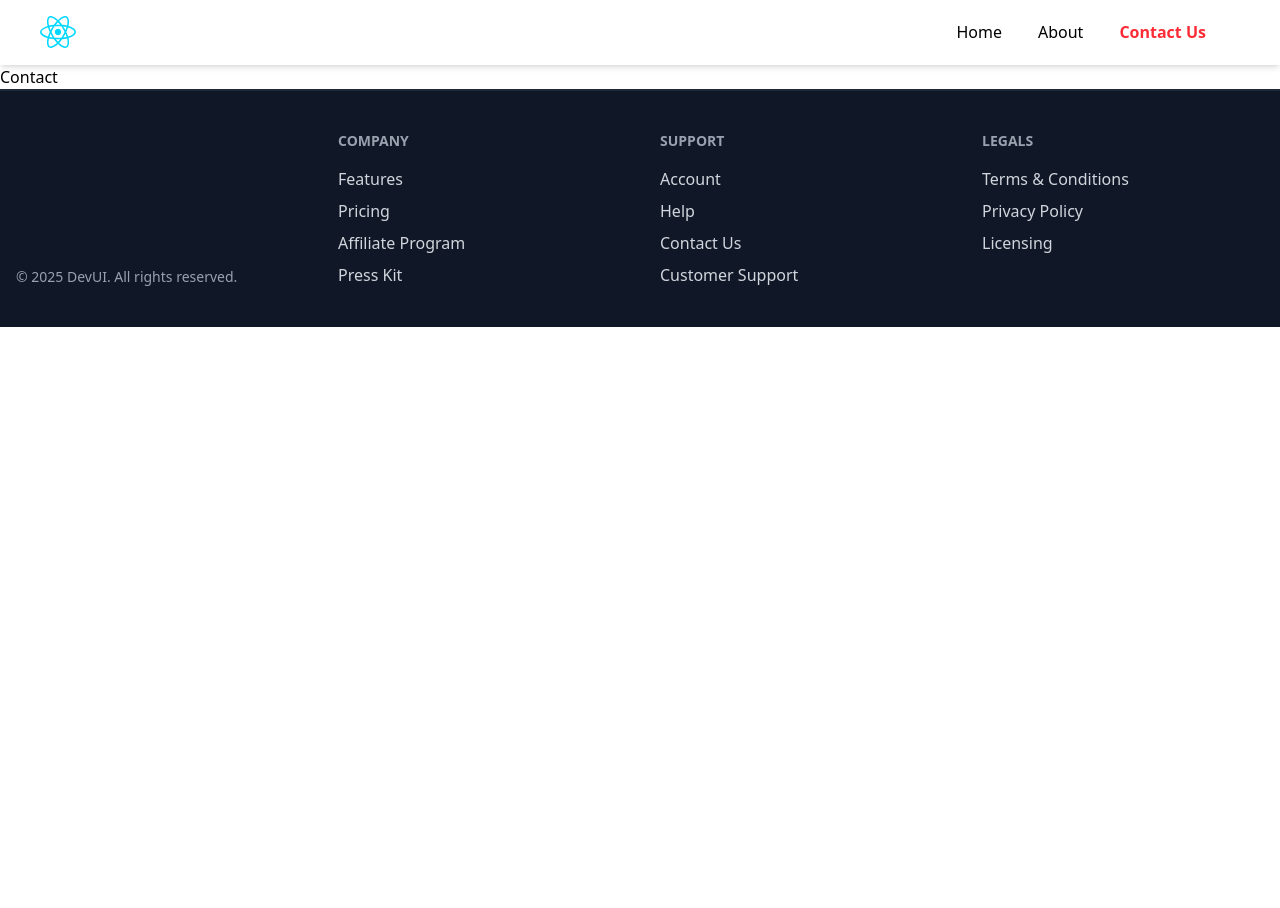
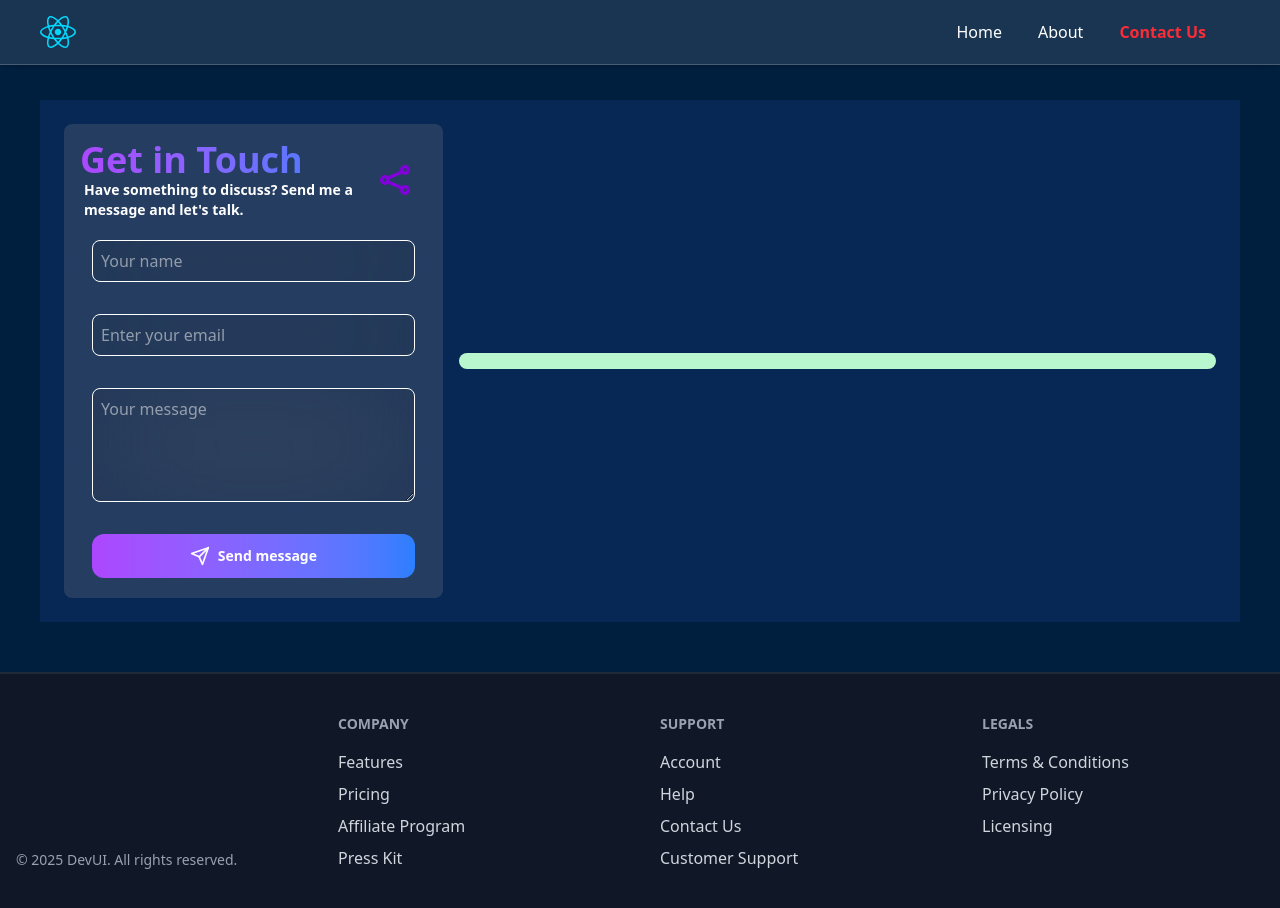
Before and after one commit to shivkantx/MyPortfolio, a React (Vite) app in the folder myportfolio/: page /contact in a window 1280 px wide. Before the commit the page ends 800 px from the top, so only its background shows below. Built offline with nearby package versions, Linux system fonts and the light colour scheme.

Commit message:
Your commit message here

```diff
--- a/myportfolio/package.json
+++ b/myportfolio/package.json
@@ -16,6 +16,7 @@
     "gsap": "^3.13.0",
     "react": "^19.1.0",
     "react-dom": "^19.1.0",
+    "react-hook-form": "^7.57.0",
     "react-router-dom": "^7.6.2"
   },
   "devDependencies": {
--- a/myportfolio/src/components/Header/Header.jsx
+++ b/myportfolio/src/components/Header/Header.jsx
@@ -4,8 +4,8 @@ import Logo from "../SVG_LoGo/Logo";
 
 function Header() {
   return (
-    <div className="w-full z-50 backdrop-blur-md bg-white/10 border-b border-white/20 shadow-md">
-      <nav className="text-black flex justify-between items-center px-4 py-3">
+    <div className=" fixed w-full z-50 backdrop-blur-md bg-white/10 border-b border-white/20 shadow-md">
+      <nav className="text-white flex justify-between items-center px-4 py-3">
         <Link to="/" className="flex items-center pl-6 ">
           <Logo />
         </Link>
--- a/myportfolio/src/pages/Contact.jsx
+++ b/myportfolio/src/pages/Contact.jsx
@@ -1,9 +1,175 @@
-import React from 'react'
+import React from "react";
+import { useForm } from "react-hook-form";
+import { data } from "react-router-dom";
 
 function Contact() {
+  const {
+    register,
+    handleSubmit,
+    formState: { errors, isSubmitting },
+  } = useForm();
+
+  const delay = (d) => {
+    return new Promise((resolve, reject) => {
+      setTimeout(() => {
+        resolve()
+      }, d*1000)
+    })
+  }
+
+  const onSubmit = async (data) => {
+    await delay(2)
+    console.log(data)
+
+  }
+
+
+
   return (
-    <div>Contact</div>
-  )
+    <>
+
+      <div className="relative overflow-x-hidden w-full sm:px-6 md:px-10 bg-[#001f3f] backdrop-blur-2xl">
+
+        <section className="mt-[100px] w-full p-6 mb-[50px] text-white bg-[#072854]">
+          <div className="flex flex-col gap-4 md:flex-row justify-center items-center">
+            {/* Form 1 */}
+            <div className="md:w-1/3 rounded-lg w-full p-2 backdrop-blur-3xl bg-gray-500/30">
+              <div className="w-full flex justify-between items-center font-extrabold text-white p-2">
+                <div>
+                  <h1 className="text-4xl font-bold bg-gradient-to-r from-purple-500 to-blue-500 text-transparent bg-clip-text ">Get in Touch</h1>
+                  <p className="pl-1 text-sm font-semibold">
+                    Have something to discuss? Send me a message and let's talk.
+                  </p>
+                </div>
+                <div className="p-3" >
+                  <svg
+                    className="text-purple-700"
+                    xmlns="http://www.w3.org/2000/svg"
+                    viewBox="0 0 24 24"
+                    fill="none"
+                    stroke="currentColor"
+                    strokeWidth="2"
+                    strokeLinecap="round"
+                    strokeLinejoin="round"
+                    width="40"
+                    height="40"
+                  >
+                    <circle cx="6" cy="12" r="2" />
+                    <circle cx="18" cy="6" r="2" />
+                    <circle cx="18" cy="18" r="2" />
+                    <line x1="7.5" y1="11" x2="16.5" y2="7" />
+                    <line x1="7.5" y1="13" x2="16.5" y2="17" />
+                  </svg>
+                </div>
+              </div>
+
+              {isSubmitting && (
+        <div className="text-white text-center py-2 font-semibold">
+          Sending...
+        </div>
+      )}
+              <form
+                onSubmit={handleSubmit(onSubmit)}
+                className="px-5 py-3 space-y-8 flex flex-col text-white"
+              >
+                {/* Name input */}
+                <input
+                  type="text"
+                  {...register("username", {
+                    required: {
+                      value: true,
+                      message: "This field is required",
+                    },
+                    minLength: { value: 3, message: "Minimum length is 3" },
+                    maxLength: { value: 8, message: "Maximum length is 8" },
+                  })}
+                  className="backdrop-blur-3xl w-full focus:outline-3 border outline-blue-600 bg-gray-950/10 rounded-lg p-2"
+                  placeholder="Your name"
+                />
+                {errors.username && (
+                  <div className="text-red-600 text-xs">
+                    {errors.username.message}
+                  </div>
+                )}
+
+                {/* Email input */}
+                <input
+                  type="email"
+                  {...register("mail", {
+                    required: {
+                      value: true,
+                      message: "This field is required",
+                    },
+                  })}
+                  className="backdrop-blur-3xl w-full focus:outline-3 border outline-blue-600 bg-gray-950/10 rounded-lg p-2"
+                  placeholder="Enter your email"
+                />
+                {errors.mail && (
+                  <div className="text-red-600 text-xs">
+                    {errors.mail.message}
+                  </div>
+                )}
+
+                {/* Message input with word limit */}
+                <textarea
+                  rows="4"
+                  {...register("message", {
+                    required: {
+                      value: true,
+                      message: "Message is required",
+                    },
+                    minLength: {
+                      value: 10,
+                      message: "Minimum 10 characters required",
+                    },
+                    validate: (value) =>
+                      value.trim().split(/\s+/).length <= 50 ||
+                      "Maximum 50 words allowed",
+                  })}
+                  className="backdrop-blur-3xl w-full focus:outline-3 border outline-blue-600 bg-gray-950/10 rounded-lg p-2"
+                  placeholder="Your message"
+                />
+                {errors.message && (
+                  <div className="text-red-600 text-xs">
+                    {errors.message.message}
+                  </div>
+                )}
+
+                {/* Submit button */}
+                <button
+                  disabled={isSubmitting}
+                  type="submit"
+                  className="group bg-gradient-to-r from-purple-500 to-blue-500 hover:bg-gradient-to-l hover:via-blue-500 hover:from-purple-500 hover:to-purple-500 p-3 flex items-center transition-all hover:scale-102 duration-200 justify-center space-x-2 text-sm font-semibold rounded-xl disabled:opacity-50"
+                >
+                  <svg
+                    className="group-hover:rotate-45 transition-all duration-200"
+                    xmlns="http://www.w3.org/2000/svg"
+                    viewBox="0 0 24 24"
+                    fill="none"
+                    stroke="currentColor"
+                    strokeWidth="2"
+                    strokeLinecap="round"
+                    strokeLinejoin="round"
+                    width="20"
+                    height="20"
+                  >
+                    <path d="M22 2L11 13" />
+                    <path d="M22 2L15 22L11 13L2 9L22 2Z" />
+                  </svg>
+                  <p>Send message</p>
+                </button>
+              </form>
+            </div>
+
+            {/* Optional Second Column */}
+            <div className="w-2/3 p-2 bg-green-200 hidden md:block rounded-lg">
+              {/* You can add contact info, map or anything else here */}
+            </div>
+          </div>
+        </section>
+      </div>
+    </>
+  );
 }
 
-export default Contact
+export default Contact;
--- a/myportfolio/src/pages/Home.jsx
+++ b/myportfolio/src/pages/Home.jsx
@@ -425,10 +425,9 @@ function Home() {
       </section>
 
       {/* Contact section */}
-      <section className="w-full p-6 mb-[50px] text-white bg-[#072854]">
+      {/* <section className="w-full p-6 mb-[50px] text-white bg-[#072854]">
 
         <div className="flex flex-col gap-4 md:flex-row justify-center items-center ">
-          {/* Form 1 */}
           <div className="md:w-1/3 rounded-lg w-full p-2 backdrop-blur-3xl bg-purple-800/30">
              <div className="w-full flex justify-between items-center font-extrabold text-[#] p-2">
               <div>
@@ -457,8 +456,8 @@ function Home() {
 
               </div>
              </div>
-            {/* Inputs  */}
-             <div className="px-5 py-3 space-y-8 flex flex-col text-white">
+
+             <form className="px-5 py-3 space-y-8 flex flex-col text-white">
               <input
                 type="text"
                 className="backdrop-blur-3xl w-full focus:outline-2 outline-white/20 bg-gray-950/10 rounded-lg p-2"
@@ -491,18 +490,17 @@ function Home() {
                 <p>send message</p></button>
 
 
-             </div>
+             </form>
 
 
           </div>
 
-          {/* form 2 */}
           <div className="w-2/3 p-2 bg-green-200">
 
 
           </div>
         </div>
-      </section>
+      </section> */}
     </div>
   );
 }
```
Also changed, not shown: 1 other file (tests, documents, lock files or other folders).
